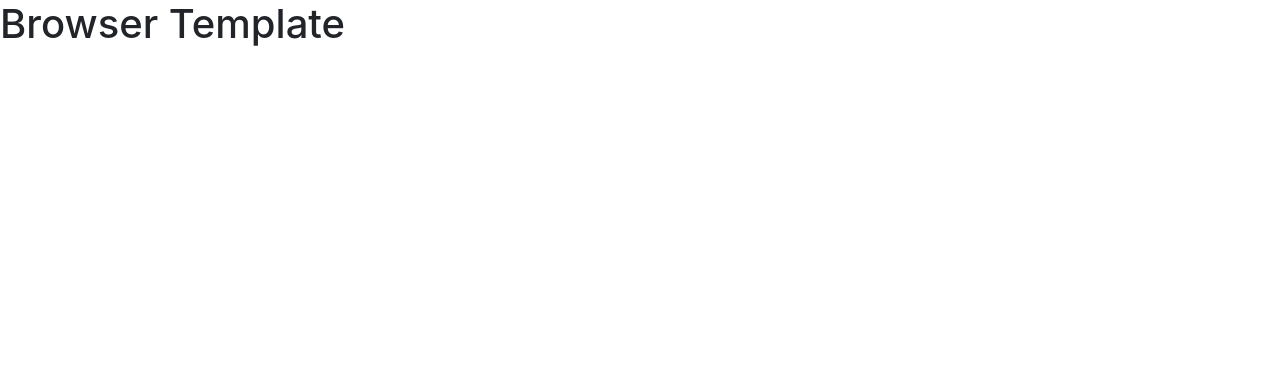
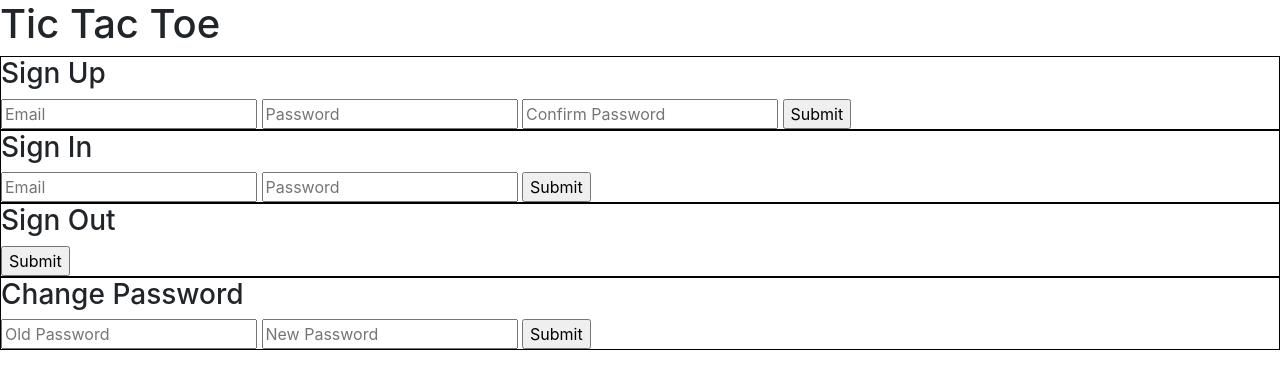
Before and after one commit to AidanKenney/Tic-Tac-Toe, a website built with webpack: page index.html in a window 1280 px wide. Built offline with nearby package versions, Linux system fonts and the light colour scheme.

Commit message:
Set up curl-scripts, form-fields HTML, and config
- Add HTML forms for sign-up/in/out/change-pw
- Added API link to config file
- Wrote working curl-scripts for sign-up/in//out/change-pw

```diff
--- a/assets/scripts/config.js
+++ b/assets/scripts/config.js
@@ -2,7 +2,7 @@
 
 let apiUrl
 const apiUrls = {
-  production: '<replace-with-heroku-url>',
+  production: 'https://tic-tac-toe-api-production.herokuapp.com',
   development: 'http://localhost:4741'
 }
 
--- a/assets/styles/index.scss
+++ b/assets/styles/index.scss
@@ -1 +1,5 @@
 @import '~bootstrap/scss/bootstrap';
+
+.form-field {
+  border: 1px solid black;
+}
--- a/index.html
+++ b/index.html
@@ -12,6 +12,51 @@
       <script src="public/application.js" type="text/javascript" charset="utf-8" defer></script>
     </head>
     <body>
-      <h1>Browser Template</h1>
+      <h1>Tic Tac Toe</h1>
+      <section>
+      <form id="sign-up">
+        <fieldset class="form-field">
+        <h3>Sign Up</h3>
+        <input id="sign-up-email" name="credentials[email]" type="text" placeholder="Email">
+        <input id="sign-up-password" name="credentials[password]" type="password" placeholder="Password">
+        <input id="sign-up-password-conf" name="credentials[password_confirmation]" type="password" placeholder="Confirm Password">
+        <input type="submit" name="sign-up-submit" id="sign-up-submit">
+        </fieldset>
+      </form>
+      </section>
+
+      <section>
+      <form id="sign-in">
+        <fieldset class="form-field">
+        <h3>Sign In</h3>
+        <input id="sign-in-email" name="credentials[email]" type="text" placeholder="Email">
+        <input id="sign-in-password" name="credentials[password]" type="password" placeholder="Password">
+        <input type="submit" name="sign-in-submit" id="sign-in-submit">
+        </fieldset>
+      </form>
+      </section>
+
+      <section>
+      <form id="sign-out">
+        <fieldset class="form-field">
+        <h3>Sign Out</h3>
+        <input type="submit" name="sign-out-submit" id="sign-out-submit">
+        </fieldset>
+      </form>
+      </section>
+
+      <section>
+      <form id="change-password">
+        <fieldset class="form-field">
+        <h3>Change Password</h3>
+        <input id="old-password" name="passwords[old]" type="password" placeholder="Old Password">
+        <input id="new-password" name="passwords[new]" type="password" placeholder="New Password">
+        <input type="submit" name="change-password-submit" id="change-password-submit">
+        </fieldset>
+      </form>
+      </section>
+
+
+
     </body>
 </html>
```
Also changed, not shown: 5 other files.
